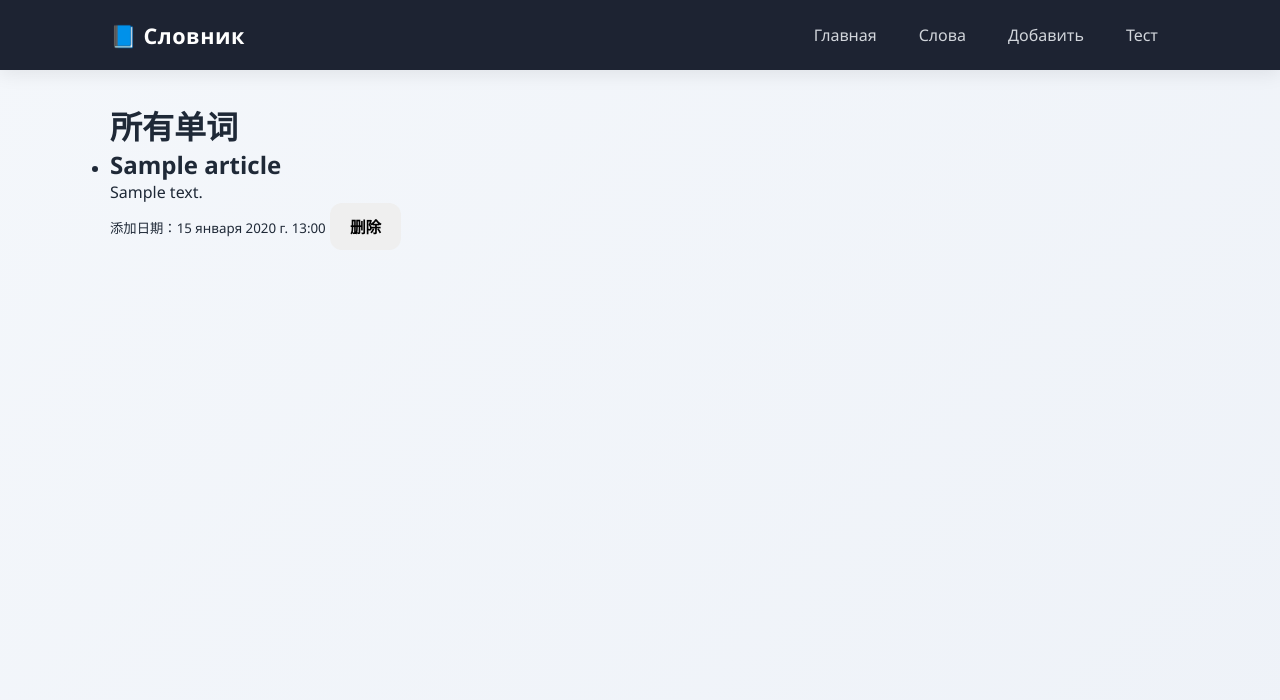
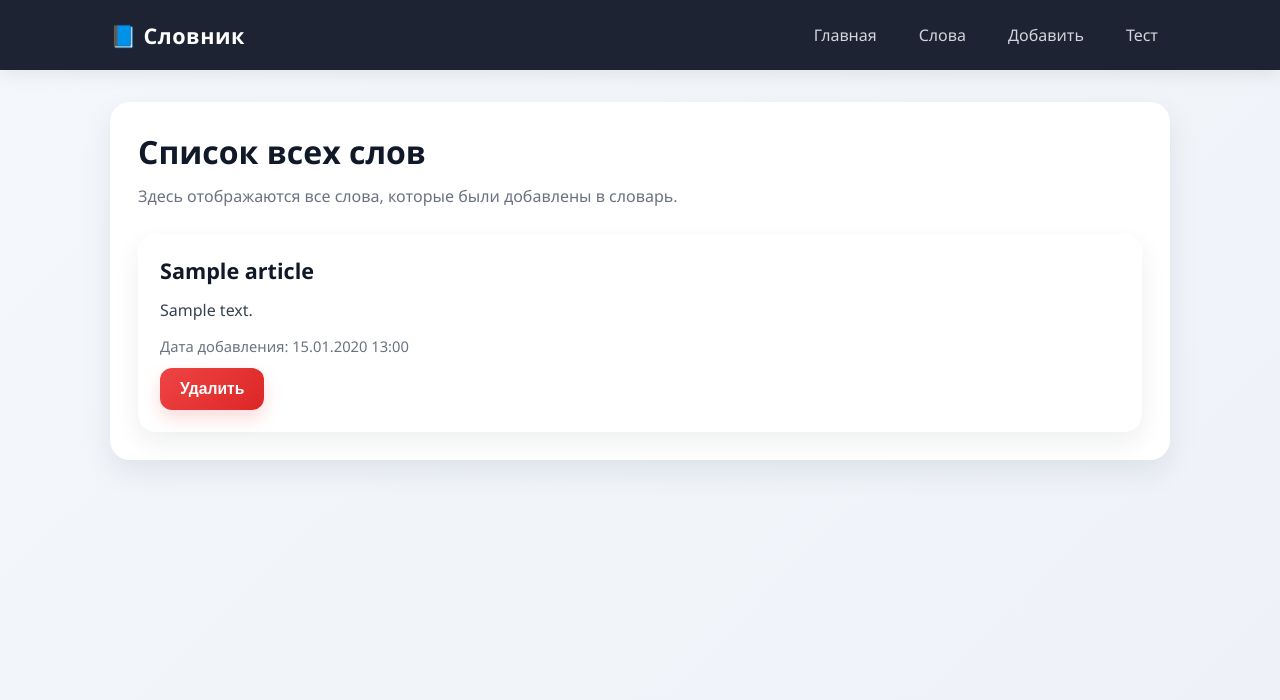
Before and after one commit to lafeya-lamos/webprogram-Word-book, a Django app: page /articles/ in a window 1280 px wide. Shown: the top 700 px of the page. Run offline with Django 4.2, Linux system fonts and the light colour scheme; tables that the repository leaves empty hold one stand-in row (values such as "Sample post").

Commit message:
style(templates): подключить статику и добавить CSS-классы

```diff
--- a/templates/blog/article_list.html
+++ b/templates/blog/article_list.html
@@ -3,22 +3,34 @@
 {% block title %}Список слов{% endblock %}
 
 {% block content %}
-    <h1>所有单词</h1>
+<div class="card">
+    <h1 class="page-title">Список всех слов</h1>
+    <p class="page-subtitle">
+        Здесь отображаются все слова, которые были добавлены в словарь.
+    </p>
+
     {% if articles %}
-        <ul>
-        {% for article in articles %}
-            <li>
-                <h2>{{ article.title }}</h2>
-                <p>{{ article.content }}</p>
-                <small>添加日期：{{ article.pub_date }}</small>
-                <form method="post" action="{% url 'delete_article' article.id %}" style="display:inline;">
-                    {% csrf_token %}
-                    <button type="submit" onclick="return confirm('确定要删除“{{ article.title }}”吗？');">删除</button>
-                </form>
-            </li>
-        {% endfor %}
-        </ul>
+        <div class="word-grid">
+            {% for article in articles %}
+                <div class="word-card">
+                    <h2 class="word-title">{{ article.title }}</h2>
+                    <p class="word-content">{{ article.content }}</p>
+                    <p class="word-date">Дата добавления: {{ article.pub_date|date:"d.m.Y H:i" }}</p>
+
+                    <form method="post" action="{% url 'delete_article' article.id %}" class="inline-form">
+                        {% csrf_token %}
+                        <button type="submit" class="btn btn-danger"
+                            onclick="return confirm('Удалить слово «{{ article.title }}»?');">
+                            Удалить
+                        </button>
+                    </form>
+                </div>
+            {% endfor %}
+        </div>
     {% else %}
-        <p>暂无单词。</p>
+        <div class="empty-state">
+            В словаре пока нет слов.
+        </div>
     {% endif %}
+</div>
 {% endblock %}
```
